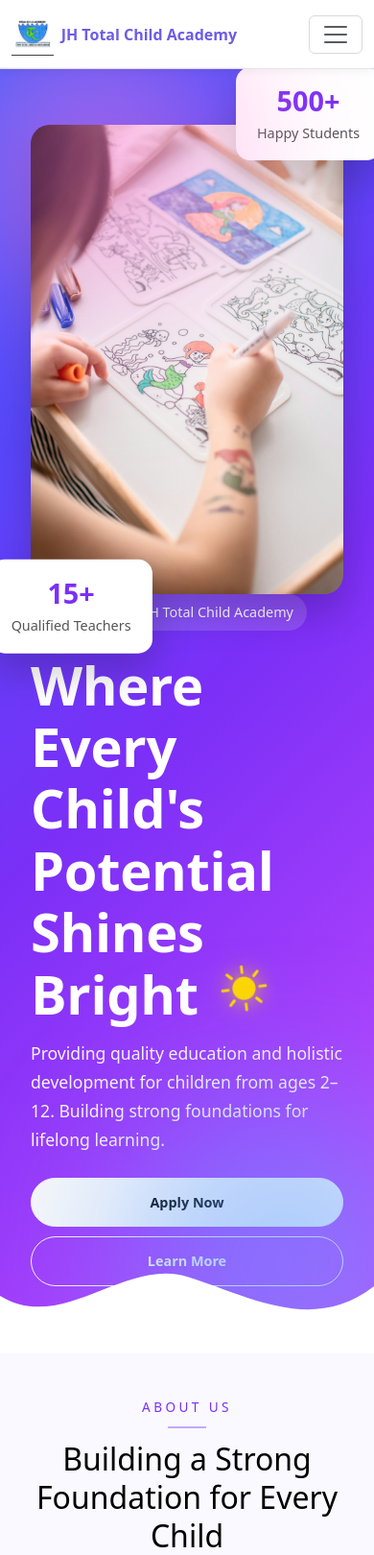
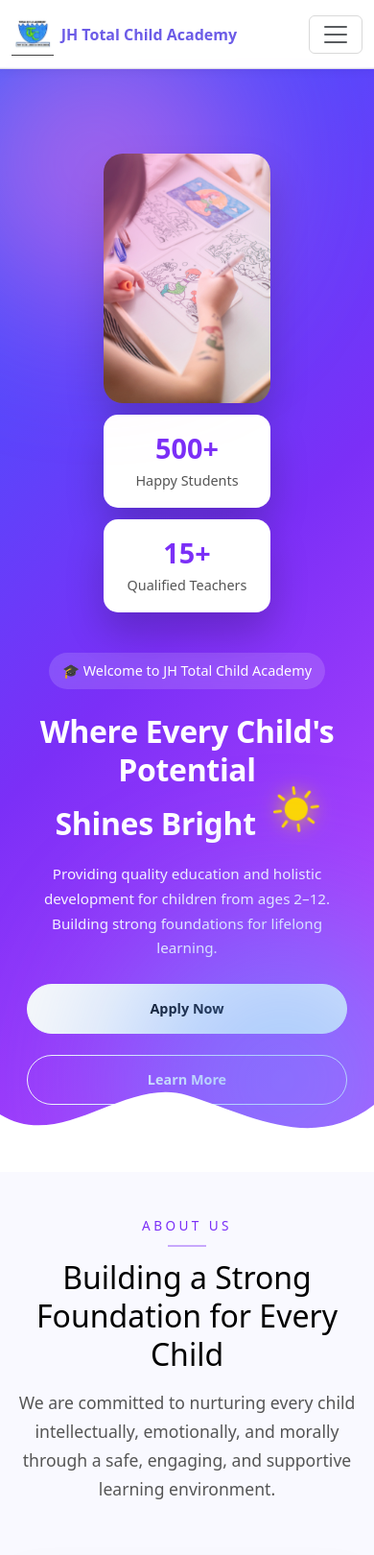
Before and after one commit to mayor424p/jh-total-child-website, a Django app: page / in a window 390 px wide. Shown: the top 1620 px of the page at 96% size. Run offline with Django 5.2, Linux system fonts and the light colour scheme; some libraries are stand-ins or nearby versions.

Commit message:
Fix hero mobile layout

```diff
--- a/pages/static/css/main.css
+++ b/pages/static/css/main.css
@@ -354,6 +354,62 @@ section {
    HERO SECTION – MOBILE FIX
 ========================= */
 
+/* =========================
+   HERO – REAL MOBILE FIX
+========================= */
+
+@media (max-width: 768px) {
+
+  .hero-section {
+    min-height: auto !important;
+    padding: 90px 16px 60px;
+  }
+
+  .hero-row {
+    min-height: auto !important;
+  }
+
+  .hero-image-wrapper {
+    max-width: 340px;
+    margin: 0 auto 30px;
+  }
+
+  .hero-image {
+    max-height: 260px;
+    object-fit: cover;
+  }
+
+  .hero-content {
+    text-align: center;
+    max-width: 100%;
+  }
+
+  .hero-title {
+    font-size: 2rem;
+    line-height: 1.25;
+  }
+
+  .hero-text {
+    font-size: 0.95rem;
+  }
+
+  .hero-buttons {
+    display: flex;
+    flex-direction: column;
+    gap: 12px;
+  }
+
+  .hero-buttons .btn {
+    width: 100%;
+  }
+
+  /* Disable floating cards on mobile */
+  .stats-card {
+    position: static;
+    margin: 12px auto;
+    animation: none;
+  }
+}
 
 
 
--- a/pages/templates/pages/home.html
+++ b/pages/templates/pages/home.html
@@ -5,7 +5,7 @@
 
 <section class="hero-section">
   <div class="container">
-    <div class="row align-items-center min-vh-100 flex-column-reverse flex-lg-row">
+    <div class="row align-items-center flex-column-reverse flex-lg-row hero-row">
 
       <!-- LEFT CONTENT -->
       <div class="col-lg-6 text-white" data-aos="fade-right">
```
